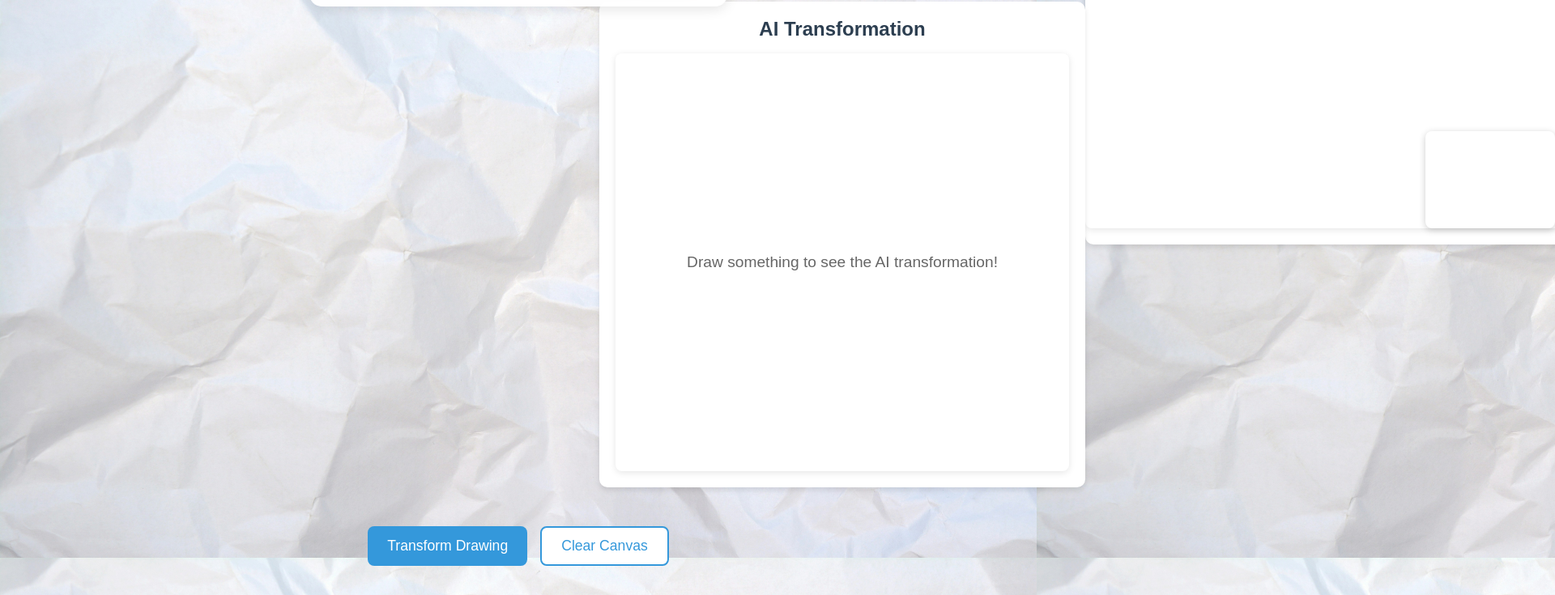
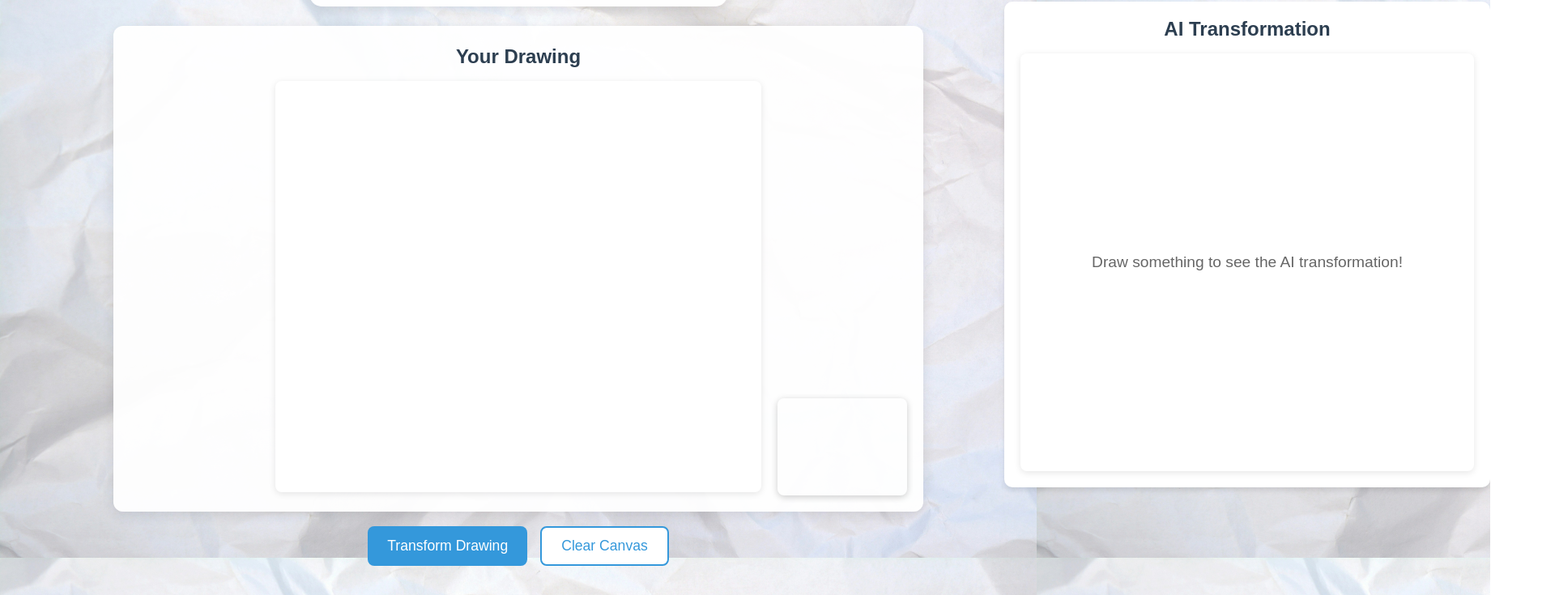
Before and after one commit to simriks/gestura-simrik, a website: page public/artmode.html in a window 1280 px wide. Shown: the part 111-846 px from the top of the page at 81% size, 1920 px wide, since content can reach past the window. Drawn offline with Linux system fonts and the light colour scheme; a script that the page names is missing.

Commit message:
Update artmode.html

```diff
--- a/public/artmode.html
+++ b/public/artmode.html
@@ -12,18 +12,7 @@
       min-height: 600px;
     }
 
-    .artmode-page .canvas-section {
-      position: absolute;
-      top: 0;
-      left: 1000px; /* Adjusted from 20px to move it closer to result-section */
-      right: auto;
-      width: 600px;
-      height: 600px;
-      background: white;
-      border-radius: 10px;
-      box-shadow: 0 4px 6px rgba(0, 0, 0, 0.1);
-      padding: 20px;
-    }
+
 
     .artmode-page .result-section {
       position: absolute;
```
